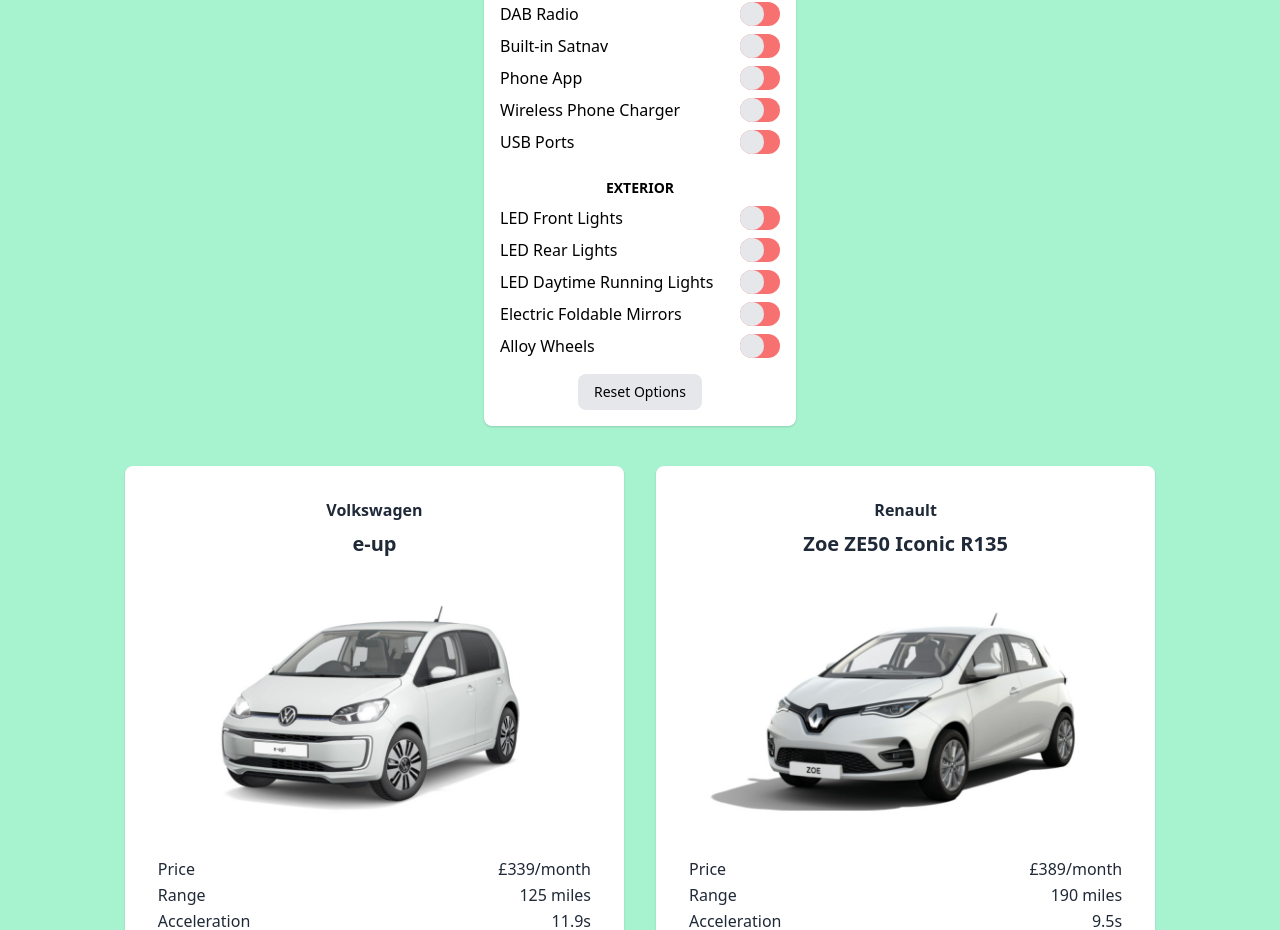
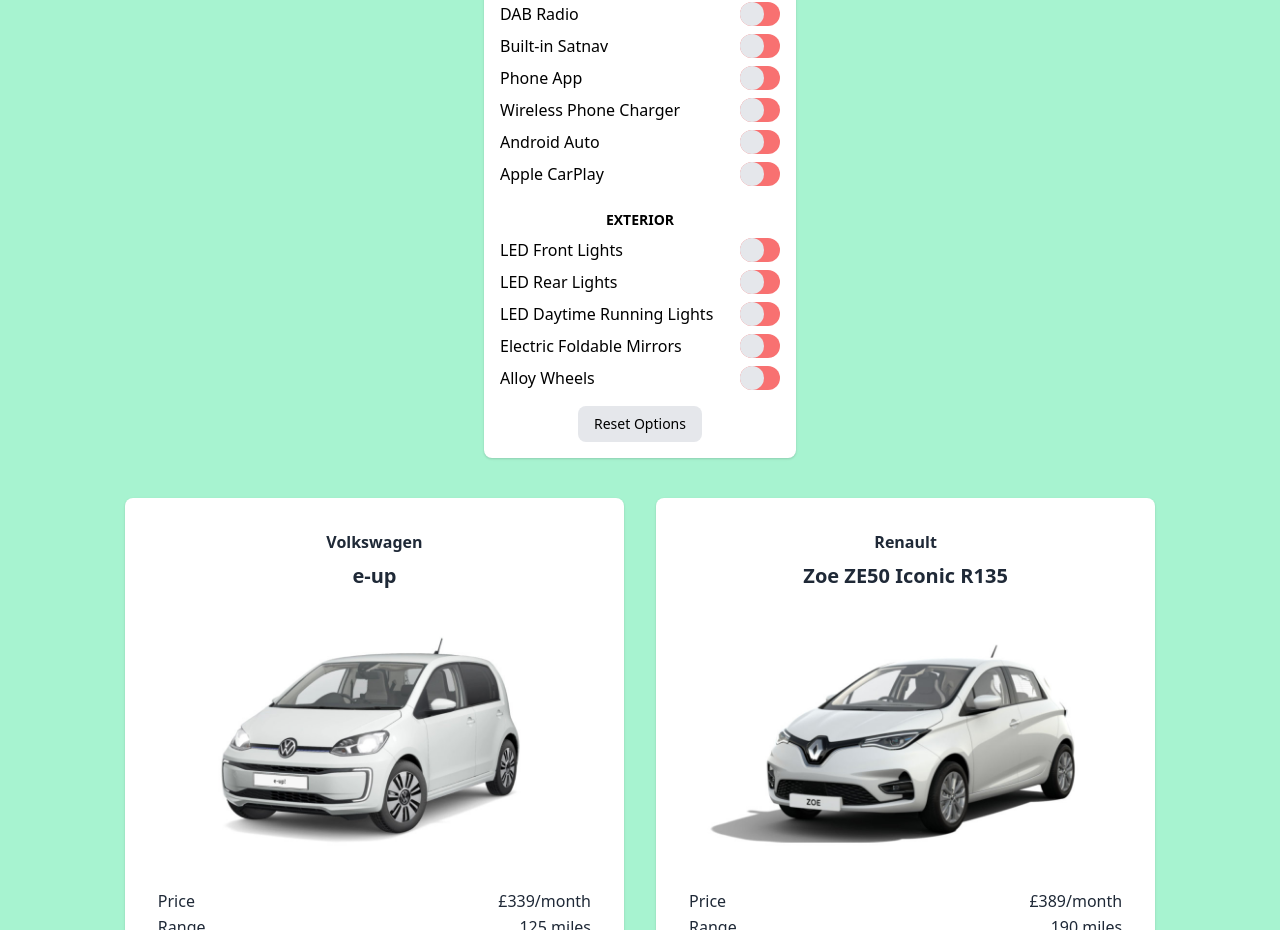
Before and after one commit to benbergmann82/ontofeatures, a React (Create React App) app: page / in a window 1280 px wide. Shown: the part 914-1844 px from the top of the page. Built offline with nearby package versions, Linux system fonts and the light colour scheme.

Commit message:
Added Android Auto and Apple CarPlay, removed USB Ports

```diff
--- a/public/cars_new.json
+++ b/public/cars_new.json
@@ -45,7 +45,9 @@
       "Phone App": true,
       "Wireless Phone Charger": true,
       "USB Ports": true,
-      "Emergency Call System": true
+      "Emergency Call System": true,
+      "Android Auto": true,
+      "Apple CarPlay": true
     },
     "driver_assist": {
       "Automatic Emergency Braking": true,
@@ -119,7 +121,9 @@
       "Phone App": true,
       "Wireless Phone Charger": true,
       "USB Ports": true,
-      "Emergency Call System": true
+      "Emergency Call System": true,
+      "Android Auto": true,
+      "Apple CarPlay": true
     },
     "driver_assist": {
       "Automatic Emergency Braking": true,
@@ -193,7 +197,9 @@
       "Phone App": true,
       "Wireless Phone Charger": false,
       "USB Ports": true,
-      "Emergency Call System": false
+      "Emergency Call System": false,
+      "Android Auto": false,
+      "Apple CarPlay": false
     },
     "driver_assist": {
       "Automatic Emergency Braking": false,
@@ -267,7 +273,9 @@
       "Phone App": true,
       "Wireless Phone Charger": true,
       "USB Ports": true,
-      "Emergency Call System": false
+      "Emergency Call System": false,
+      "Android Auto": true,
+      "Apple CarPlay": true
     },
     "driver_assist": {
       "Automatic Emergency Braking": false,
@@ -341,7 +349,9 @@
       "Phone App": true,
       "Wireless Phone Charger": true,
       "USB Ports": true,
-      "Emergency Call System": false
+      "Emergency Call System": false,
+      "Android Auto": true,
+      "Apple CarPlay": true
     },
     "driver_assist": {
       "Automatic Emergency Braking": "Some Models",
@@ -415,7 +425,9 @@
       "Phone App": true,
       "Wireless Phone Charger": true,
       "USB Ports": true,
-      "Emergency Call System": true
+      "Emergency Call System": true,
+      "Android Auto": true,
+      "Apple CarPlay": true
     },
     "driver_assist": {
       "Automatic Emergency Braking": true,
@@ -488,7 +500,9 @@
       "Phone App": true,
       "Wireless Phone Charger": false,
       "USB Ports": true,
-      "Emergency Call System": true
+      "Emergency Call System": true,
+      "Android Auto": true,
+      "Apple CarPlay": true
     },
     "driver_assist": {
       "Automatic Emergency Braking": true,
@@ -561,7 +575,9 @@
       "Phone App": true,
       "Wireless Phone Charger": false,
       "USB Ports": true,
-      "Emergency Call System": true
+      "Emergency Call System": true,
+      "Android Auto": true,
+      "Apple CarPlay": true
     },
     "driver_assist": {
       "Automatic Emergency Braking": true,
@@ -634,7 +650,9 @@
       "Phone App": true,
       "Wireless Phone Charger": false,
       "USB Ports": true,
-      "Emergency Call System": true
+      "Emergency Call System": true,
+      "Android Auto": true,
+      "Apple CarPlay": true
     },
     "driver_assist": {
       "Automatic Emergency Braking": true,
@@ -707,7 +725,9 @@
       "Phone App": true,
       "Wireless Phone Charger": true,
       "USB Ports": true,
-      "Emergency Call System": true
+      "Emergency Call System": true,
+      "Android Auto": true,
+      "Apple CarPlay": true
     },
     "driver_assist": {
       "Automatic Emergency Braking": false,
@@ -780,7 +800,9 @@
       "Phone App": true,
       "Wireless Phone Charger": true,
       "USB Ports": true,
-      "Emergency Call System": true
+      "Emergency Call System": true,
+      "Android Auto": true,
+      "Apple CarPlay": true
     },
     "driver_assist": {
       "Automatic Emergency Braking": true,
@@ -853,7 +875,9 @@
       "Phone App": true,
       "Wireless Phone Charger": true,
       "USB Ports": true,
-      "Emergency Call System": true
+      "Emergency Call System": true,
+      "Android Auto": true,
+      "Apple CarPlay": true
     },
     "driver_assist": {
       "Automatic Emergency Braking": true,
@@ -926,7 +950,9 @@
       "Phone App": false,
       "Wireless Phone Charger": false,
       "USB Ports": true,
-      "Emergency Call System": true
+      "Emergency Call System": true,
+      "Android Auto": false,
+      "Apple CarPlay": false
     },
     "driver_assist": {
       "Automatic Emergency Braking": true,
@@ -999,7 +1025,9 @@
       "Phone App": false,
       "Wireless Phone Charger": false,
       "USB Ports": true,
-      "Emergency Call System": true
+      "Emergency Call System": true,
+      "Android Auto": false,
+      "Apple CarPlay": false
     },
     "driver_assist": {
       "Automatic Emergency Braking": true,
@@ -1072,7 +1100,9 @@
       "Phone App": true,
       "Wireless Phone Charger": false,
       "USB Ports": true,
-      "Emergency Call System": true
+      "Emergency Call System": true,
+      "Android Auto": true,
+      "Apple CarPlay": true
     },
     "driver_assist": {
       "Automatic Emergency Braking": true,
@@ -1145,7 +1175,9 @@
       "Phone App": true,
       "Wireless Phone Charger": true,
       "USB Ports": true,
-      "Emergency Call System": true
+      "Emergency Call System": true,
+      "Android Auto": true,
+      "Apple CarPlay": true
     },
     "driver_assist": {
       "Automatic Emergency Braking": true,
--- a/src/components/Options.js
+++ b/src/components/Options.js
@@ -43,7 +43,8 @@ const Options = ({ hidden }) => {
                     <Option title="Built-in Satnav" callback={toggleOption} />
                     <Option title="Phone App" callback={toggleOption} />
                     <Option title="Wireless Phone Charger" callback={toggleOption} />
-                    <Option title="USB Ports" callback={toggleOption} />
+                    <Option title="Android Auto" callback={toggleOption} />
+                    <Option title="Apple CarPlay" callback={toggleOption} />
                     <span className="text-center font-bold uppercase text-sm mb-2 mt-4">Exterior</span>
                     <Option title="LED Front Lights" callback={toggleOption} />
                     <Option title="LED Rear Lights" callback={toggleOption} />
```
